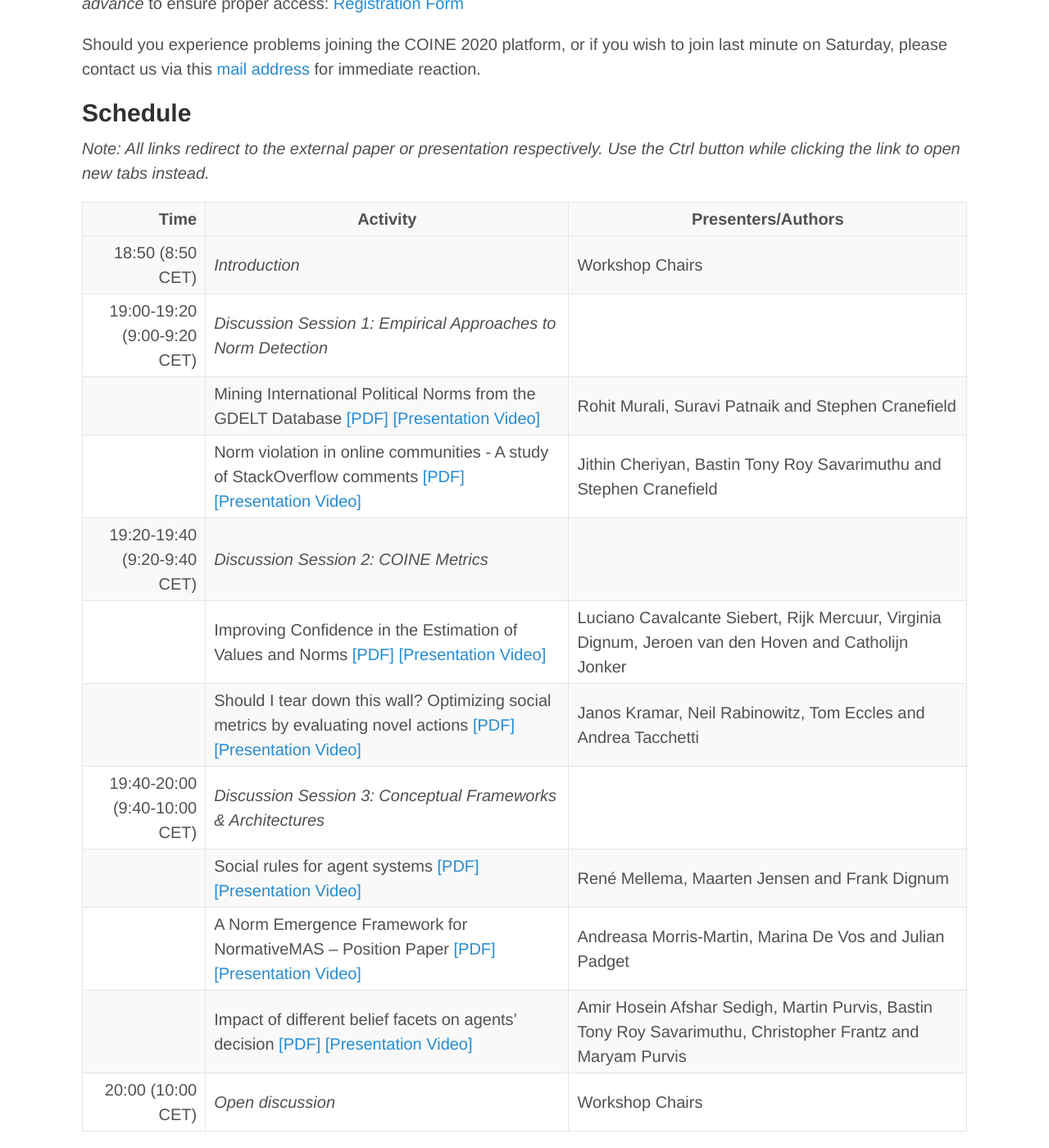
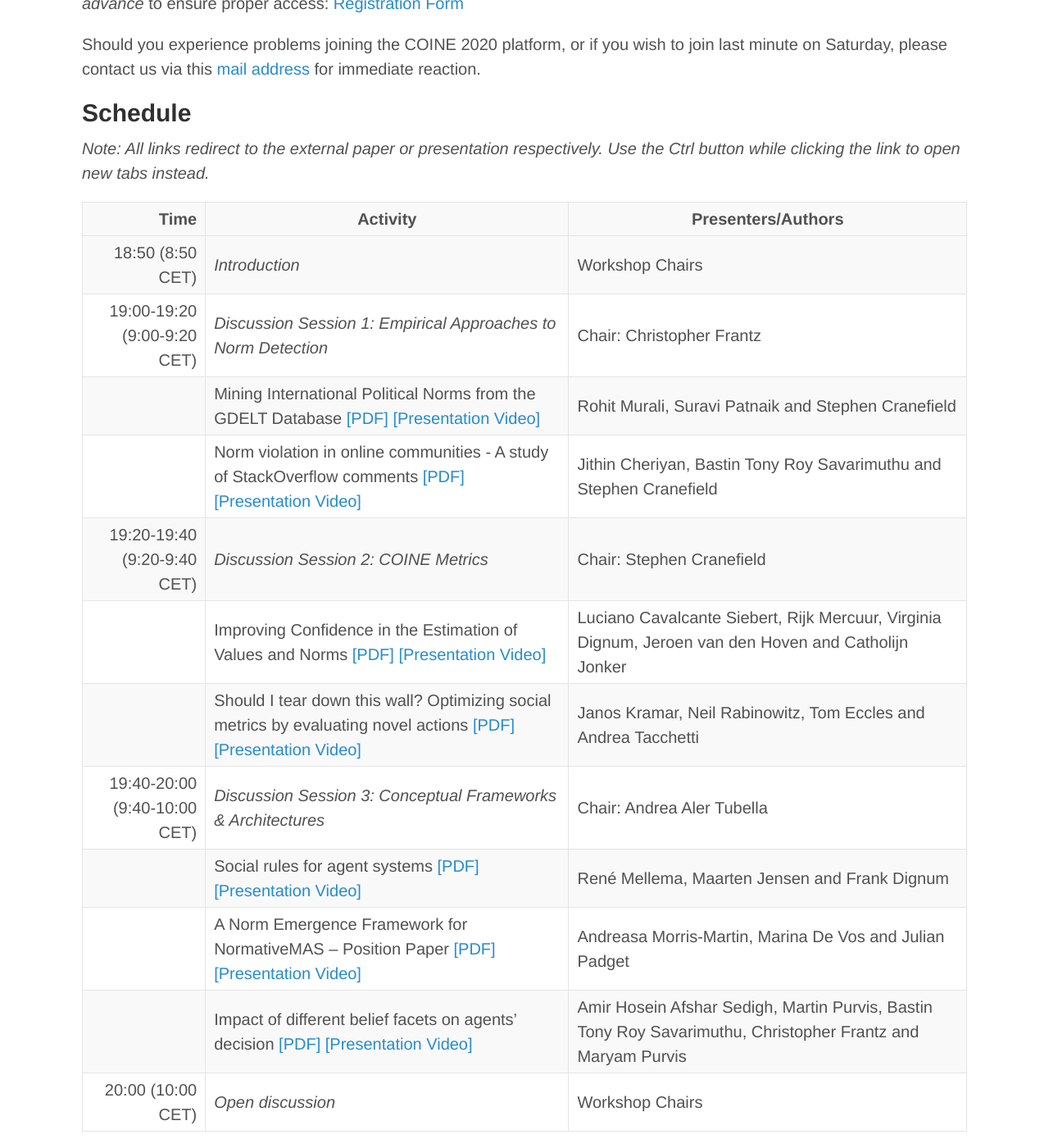
Before and after one commit to coin-workshop/coine-2020-new-zealand, a Jekyll site: the page built from technical_programme.md, in a window 1280 px wide and 1400 px high, scrolled down 403 px. Shown: the whole window at 82% size. Built offline with Jekyll 4.4.1, drawn with Linux system fonts in a browser that asks for light colours.

Commit message:
Add chair information.

```diff
--- a/technical_programme.md
+++ b/technical_programme.md
@@ -18,13 +18,13 @@ Should you experience problems joining the COINE 2020 platform, or if you wish t
 | Time           |      Activity      |  Presenters/Authors |
 |-----------------:|-----------------------|------|
 | 18:50 (8:50 CET) | *Introduction* | Workshop Chairs |
-| 19:00-19:20 (9:00-9:20 CET) | *Discussion Session 1: Empirical Approaches to Norm Detection* | |
+| 19:00-19:20 (9:00-9:20 CET) | *Discussion Session 1: Empirical Approaches to Norm Detection* | Chair: Christopher Frantz |
 | | Mining International Political Norms from the GDELT Database [\[PDF\]](https://arxiv.org/abs/2003.14027) [\[Presentation Video\]](https://screencast-o-matic.com/watch/cYfYbtzNFy) | Rohit Murali, Suravi Patnaik and Stephen Cranefield |
 | | Norm violation in online communities - A study of StackOverflow comments [\[PDF\]](https://arxiv.org/abs/2004.05589) [\[Presentation Video\]](https://underline.io/lecture/95-norm-violation) | Jithin Cheriyan, Bastin Tony Roy Savarimuthu and Stephen Cranefield |
-| 19:20-19:40 (9:20-9:40 CET) | *Discussion Session 2: COINE Metrics* | |
+| 19:20-19:40 (9:20-9:40 CET) | *Discussion Session 2: COINE Metrics* | Chair: Stephen Cranefield |
 | | Improving Confidence in the Estimation of Values and Norms [\[PDF\]](https://arxiv.org/abs/2004.01056) [\[Presentation Video\]](https://underline.io/lecture/97-improving-confidence-in-the-estimation-of-values-and-norms) | Luciano Cavalcante Siebert, Rijk Mercuur, Virginia Dignum, Jeroen van den Hoven and Catholijn Jonker |
 | | Should I tear down this wall? Optimizing social metrics by evaluating novel actions [\[PDF\]](https://arxiv.org/abs/2004.07625) [\[Presentation Video\]](https://www.underline.io/lecture/390-should-i-tear-down-this-wall-optimizing-social-metrics-by-evaluating-novel-actions)  | Janos Kramar, Neil Rabinowitz, Tom Eccles and Andrea Tacchetti |
-| 19:40-20:00 (9:40-10:00 CET) | *Discussion Session 3: Conceptual Frameworks & Architectures* | |
+| 19:40-20:00 (9:40-10:00 CET) | *Discussion Session 3: Conceptual Frameworks & Architectures* | Chair: Andrea Aler Tubella |
 | | Social rules for agent systems [\[PDF\]](https://arxiv.org/abs/2004.12797) [\[Presentation Video\]](https://screencast-o-matic.com/watch/cYfZIuAxid) | René Mellema, Maarten Jensen and Frank Dignum |
 | | A Norm Emergence Framework for NormativeMAS – Position Paper  [\[PDF\]](https://arxiv.org/abs/2004.02575) [\[Presentation Video\]](https://underline.io/lecture/115-a-norm-emergence-framework-for-normative-mas-position-paper) | Andreasa Morris-Martin, Marina De Vos and Julian Padget |
 | | Impact of different belief facets on agents' decision [\[PDF\]](https://arxiv.org/abs/2004.11858) [\[Presentation Video\]](https://screencast-o-matic.com/watch/cYfZXgAwvJ) | Amir Hosein Afshar Sedigh, Martin Purvis, Bastin Tony Roy Savarimuthu, Christopher Frantz and Maryam Purvis |
```
